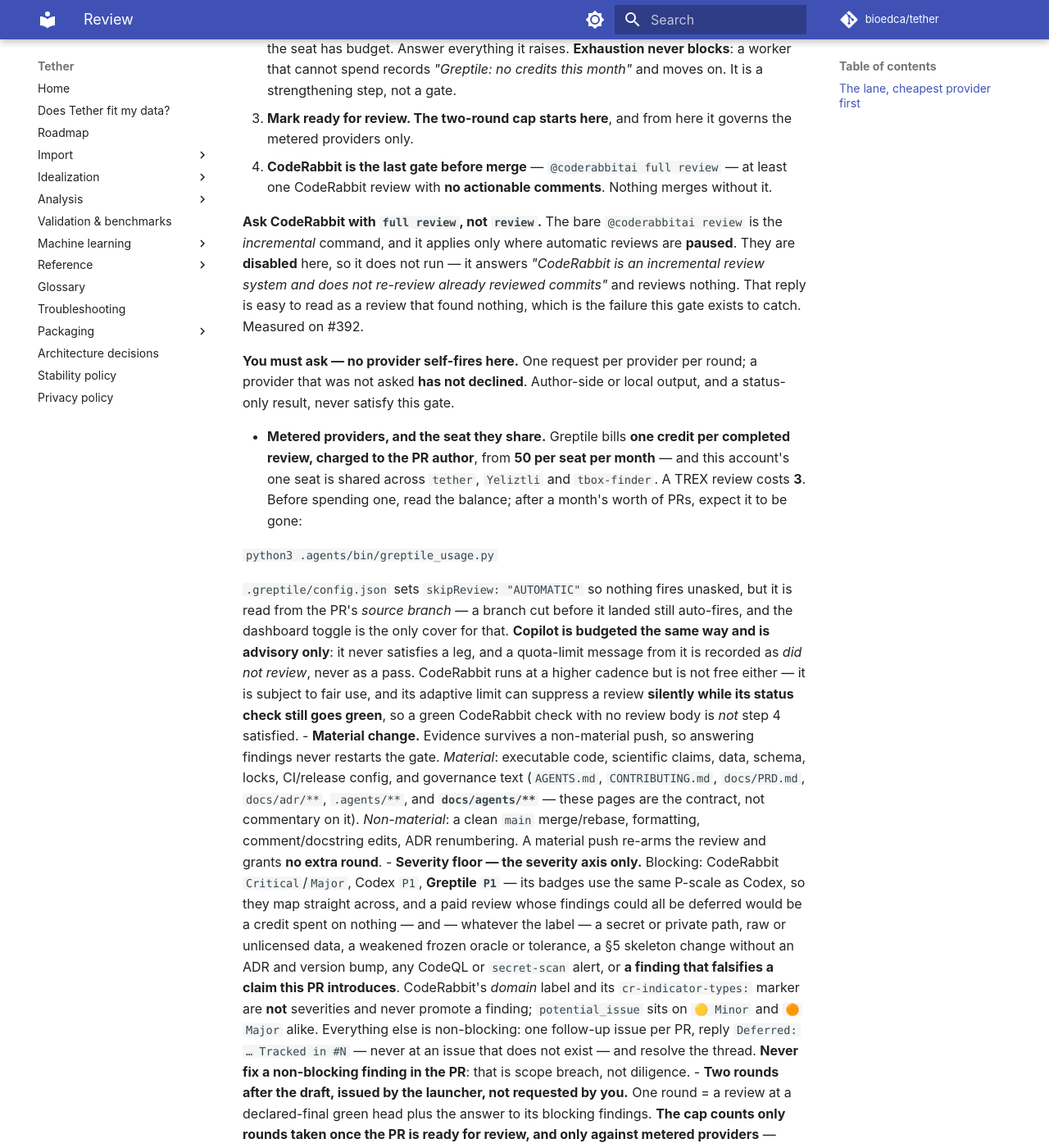
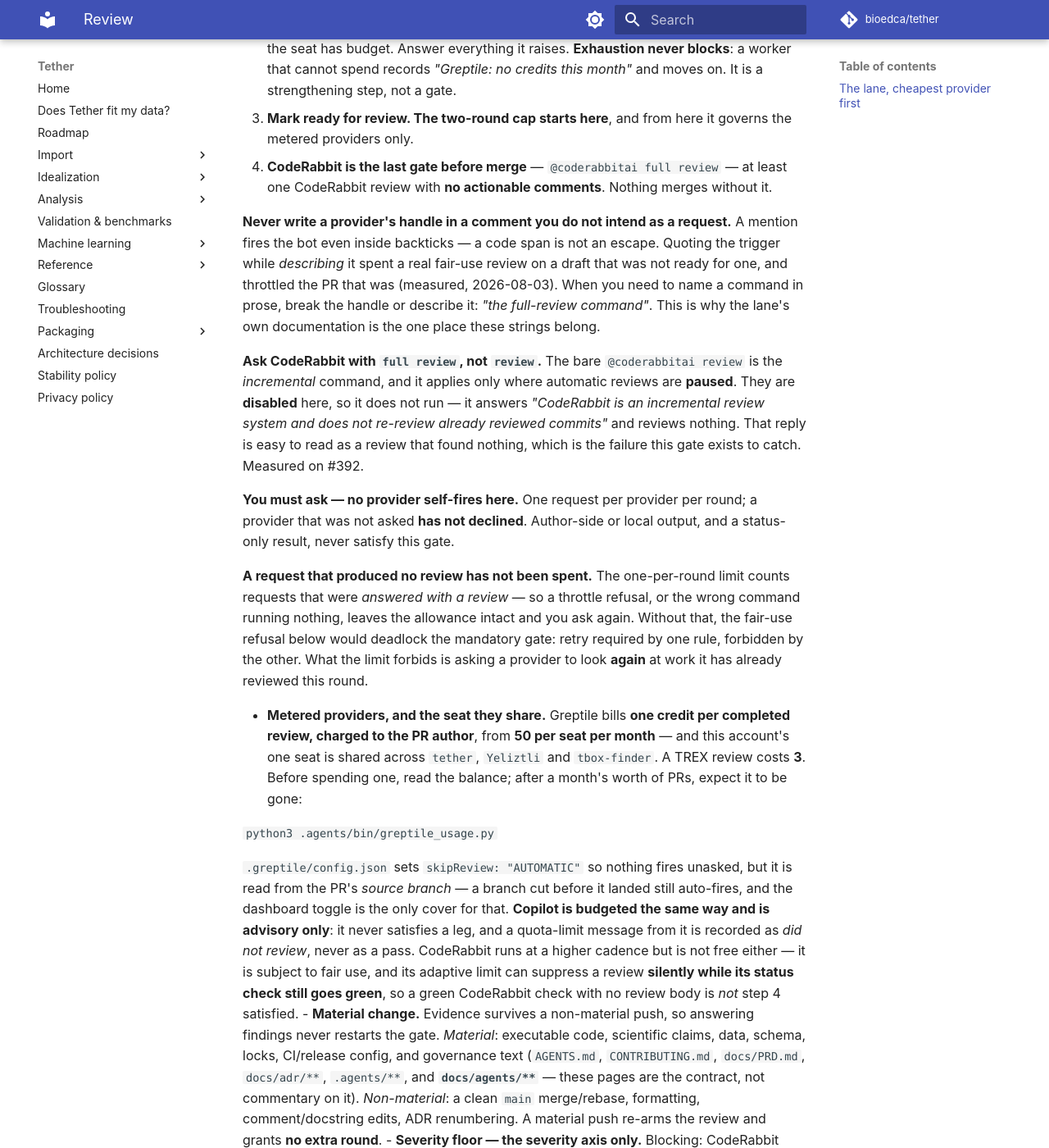
Before and after one commit to bioedca/tether, an MkDocs documentation site: the page built from docs/agents/review.md, in a window 1280 px wide and 1400 px high, scrolled down 745 px. Shown: the whole window at 82% size. Built offline with MkDocs 1.6.1 and Material for MkDocs 9.7.7, drawn with Linux system fonts in a browser that asks for light colours; comment, search, counter and statistics services are not loaded; the version menu is left out.

Commit message:
docs(agents): the throttle exception, everywhere; and stop quoting a handle into a trigger
Three P1s, and two of them are consequences of the commit before.

The retry-time exception landed in review.md and CONTRIBUTING.md only. PRD
lines 1065 and 1097, ADR-0062 and the PR template still carried the unqualified
"CodeRabbit unavailable freezes the PR", so a worker reading the governing
document would still freeze on a ten-minute throttle. Fifth time this session
that a fix went where I was looking rather than everywhere; swept by pattern.

The retry instruction also deadlocked against "one request per provider per
round" - the refusal is not a review, so the round does not advance, so asking
again was simultaneously required and forbidden. Resolved by saying what the
limit actually counts: a request ANSWERED WITH A REVIEW. A throttle refusal, or
the wrong command running nothing, leaves the allowance intact. What the limit
forbids is asking a provider to look again at work it already reviewed.

SKILL.md still told the worker to take the review gate and arm auto-merge before
exiting, which contradicts the phased handoff in build.md - and SKILL.md is
contract for BOTH lanes, so a worker had to stop rather than pick a path. Its
Finish section and both frontmatter descriptions now describe opening the lane
and handing off, with auto-merge armed at the END of the lane by whoever
completes it. The .claude pointer needed the same description; the mirror test
caught that, which is what it is for.

And the trap I walked into: writing `@coderabbitai full review` in a PR comment
FIRES it, backticks included - a code span is not an escape. Quoting the trigger
while documenting it spent a real fair-use review on a draft that was not ready
for one, and throttled the PR that was. Now stated in review.md and
CONTRIBUTING.md: never write a provider handle in a comment not meant as a
request.

Refs: #384

```diff
--- a/docs/agents/review.md
+++ b/docs/agents/review.md
@@ -33,6 +33,13 @@
 4. **CodeRabbit is the last gate before merge** — `@coderabbitai full review` — at least one
    CodeRabbit review with **no actionable comments**. Nothing merges without it.
 
+**Never write a provider's handle in a comment you do not intend as a request.** A mention fires the
+bot even inside backticks — a code span is not an escape. Quoting the trigger while *describing* it
+spent a real fair-use review on a draft that was not ready for one, and throttled the PR that was
+(measured, 2026-08-03). When you need to name a command in prose, break the handle or describe it:
+*"the full-review command"*. This is why the lane's own documentation is the one place these strings
+belong.
+
 **Ask CodeRabbit with `full review`, not `review`.** The bare `@coderabbitai review` is the
 *incremental* command, and it applies only where automatic reviews are **paused**. They are
 **disabled** here, so it does not run — it answers *"CodeRabbit is an incremental review system and
@@ -42,6 +49,12 @@
 **You must ask — no provider self-fires here.** One request per provider per round; a provider that
 was not asked **has not declined**. Author-side or local output, and a status-only result, never
 satisfy this gate.
+
+**A request that produced no review has not been spent.** The one-per-round limit counts requests
+that were *answered with a review* — so a throttle refusal, or the wrong command running nothing,
+leaves the allowance intact and you ask again. Without that, the fair-use refusal below would deadlock
+the mandatory gate: retry required by one rule, forbidden by the other. What the limit forbids is
+asking a provider to look **again** at work it has already reviewed this round.
 
 - **Metered providers, and the seat they share.** Greptile bills **one credit per completed review,
   charged to the PR author**, from **50 per seat per month** — and this account's one seat is shared
```
Also changed, not shown: .agents/skills/tether-worker/SKILL.md (+18 -3 lines), .claude/skills/tether-worker/SKILL.md (+1 -1 lines), CONTRIBUTING.md (+10 -3 lines), docs/PRD.md (+7 -2 lines), docs/adr/0062-draft-first-review-lane-with-metered-providers.md (+3 -1 lines), .github/pull_request_template.md.
